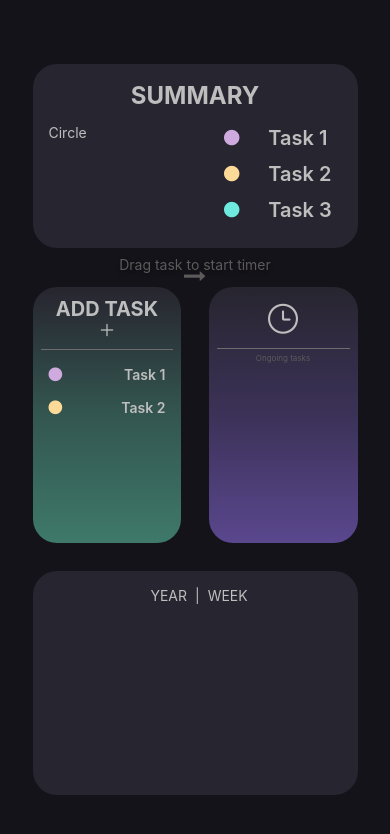
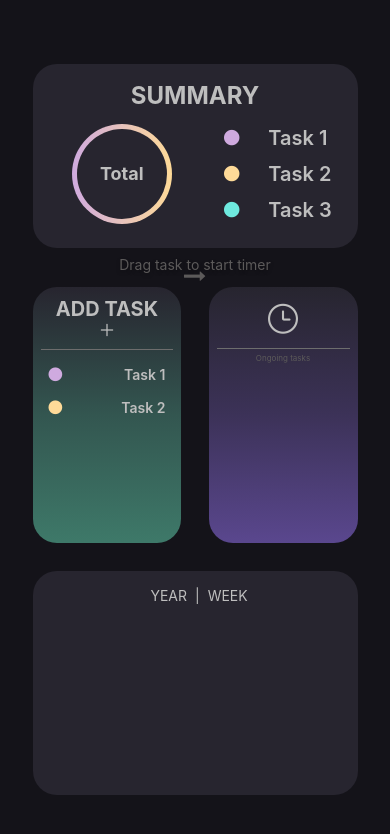
Before and after one commit to BashirHilaly/TimeMastery, a React Native app: screen / in a window 390 px wide. Shown: the top 834 px of the page. Built offline with nearby package versions, Linux system fonts and the light colour scheme.

Commit message:
panResponder on task finally working

```diff
--- a/App.js
+++ b/App.js
@@ -26,7 +26,7 @@ const App = () => {
 
   return (
     <View className="flex-1 items-center bg-[#141319] min-h-screen">
-      <Summary />
+      <Summary tasks={data} />
       <Text className="text-[#5C5A5A] [text-shadow:_0_2px_4px_rgb(0_0_0_/_30%)] mt-2">Drag task to start timer</Text>
       <View className='-mt-2'>
         <FontAwesome name="long-arrow-right" size={22} color="#5C5A5A" />
--- a/components/Summary.js
+++ b/components/Summary.js
@@ -1,13 +1,27 @@
+import React, { useState } from 'react';
 import { StyleSheet, Text, View } from 'react-native';
 import { FontAwesome } from '@expo/vector-icons';
+import { LinearGradient } from 'expo-linear-gradient';
 
-const Summary = () => {
+const Summary = ({ tasks }) => {
+
+    const colors = tasks.map(task => task.taskColor);
+
     return (
         <View className="container mt-16 w-10/12 rounded-3xl bg-[#27252F] justify-center p-4">
             <Text className="text-[#BEBEBE] text-center font-bold text-2xl">SUMMARY</Text>
             <View className="flex flex-row mt-3">
-            <View className="basis-1/2">
-                <Text className="text-[#BEBEBE]">Circle</Text>
+                <View className="basis-1/2 items-center">
+                    <LinearGradient
+                        colors={colors}
+                        start={{ x: 0, y: 0 }}
+                        end={{ x: 1, y: 0 }}
+                        style={styles.linearGradient}
+                    >
+                        <View style={styles.innerContainer}>
+                        <Text className="text-[#BEBEBE] font-bold text-lg text-center">Total</Text>
+                        </View>
+                    </LinearGradient>
                 </View>
                 <View className="basis-1/2">
                     <View className="flex flex-row mb-2">
@@ -35,11 +49,33 @@ const Summary = () => {
                         </View>
                     </View>
                 </View>
-
-
             </View>
         </View>
     );
 };
 
+const styles = StyleSheet.create({
+    linearGradient: {
+        height: 100,
+        width: 100,
+        borderRadius: 50, // <-- Outer Border Radius
+    },
+    innerContainer: {
+        borderRadius: 45, // <-- Inner Border Radius
+        flex: 1,
+        margin: 5, // <-- Border Width
+        backgroundColor: '#27252F',
+        justifyContent: 'center',
+    },
+    buttonText: {
+        fontSize: 18,
+        fontFamily: 'Gill Sans',
+        fontWeight: 'bold',
+        textAlign: 'center',
+        margin: 10,
+        color: '#cc2b5e',
+        backgroundColor: 'transparent',
+    },
+});
+
 export default Summary;
--- a/components/Task.js
+++ b/components/Task.js
@@ -7,14 +7,16 @@ const Task = ({ taskName, taskColor }) => {
 
     const pan = useRef(new Animated.ValueXY()).current;
 
-    const [pickedUpTask, setPickedUpTask] = useState();
-    const [opacity, setOpacity] = useState(1);
+    const [pickedUp, setPickedUp] = useState(false);
+
 
     const pickUpTask = () => {
+        setPickedUp(true);
         console.log('Task picked up');
         fadeOut();
     }
     const putDownTask = () => {
+        setPickedUp(false);
         console.log('Task put down');
         fadeIn();
     }
@@ -42,15 +44,22 @@ const Task = ({ taskName, taskColor }) => {
     const panResponder = useRef(
         PanResponder.create({
           onStartShouldSetPanResponder: () => true,
-          onPanResponderMove: Animated.event(
-            [null, { dx: pan.x, dy: pan.y }],
-            { useNativeDriver: true }
-          ),
+          onMoveShouldSetPanResponder: () => true,
           onPanResponderGrant: () => {
             pickUpTask();
           },
+          onPanResponderMove: (event, gestureState) => {
+            Animated.event(
+                [
+                  null, // raw event argument ignored
+                  { dx: pan.x, dy: pan.y }, // gestureState args mapped to dx, dy
+                ],
+                { useNativeDriver: false } // ensure useNativeDriver is false if you're updating non-native properties
+              )(event, gestureState); // Call Animated.event as a function with the event and gestureState
+              console.log(pan.x._value, pan.y._value); // Log the updated values
+          },
           onPanResponderRelease: () => {
-            Animated.spring(pan, { toValue: { x: 0, y: 0 }, useNativeDriver: false }).start();
+            Animated.spring(pan, { toValue: { x: 0, y: 0 }, useNativeDriver: true }).start();
             putDownTask();
           }
         })
@@ -59,7 +68,7 @@ const Task = ({ taskName, taskColor }) => {
     return (
         <Animated.View
             style={{
-                transform: pan.getTranslateTransform(),
+                transform: [{translateX: pan.x}, {translateY: pan.y}],
                 opacity: fadeAnim
             }}
             {...panResponder.panHandlers}
```
Lines whose indentation alone changed are shown as unchanged.
